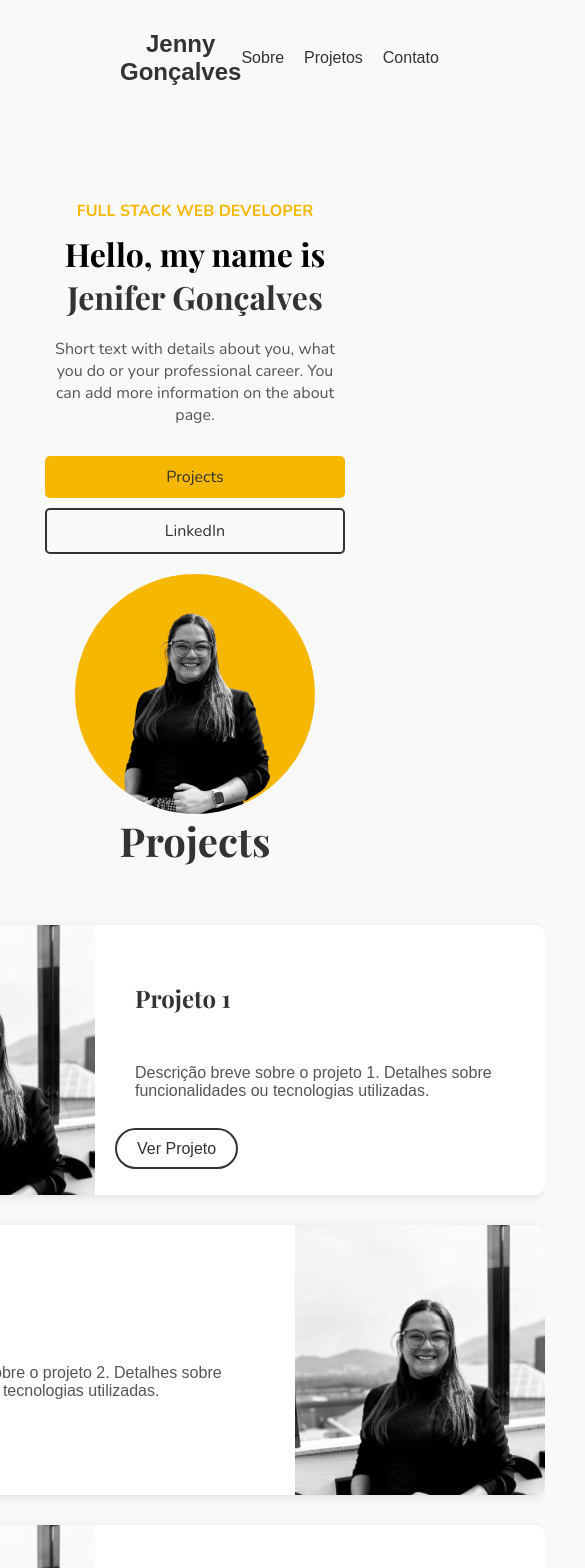
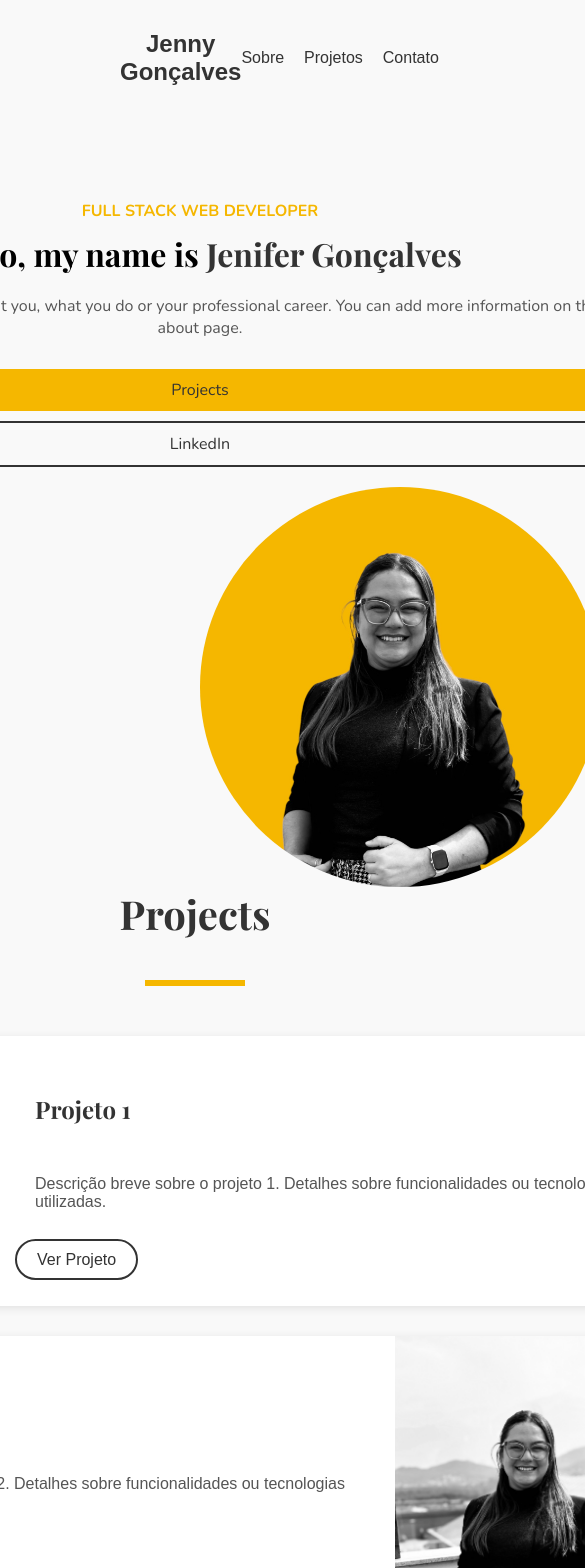
Before and after one commit to jenifergs/portfolio-jeni, a React (Create React App) app: page / in a window 390 px wide. Shown: the top 1568 px of the page, 585 px wide, since content can reach past the window. Built offline with nearby package versions, Linux system fonts and the light colour scheme.

Commit message:
refactor layout styles for improved responsiveness and alignment

```diff
--- a/src/App.scss
+++ b/src/App.scss
@@ -13,9 +13,9 @@
     min-height: 100vh;
     font-family: Arial, sans-serif;
     background-color: #f9f9f9;
-    display: flex;
-    justify-content: center;
-    align-items: center;
+    // display: flex;
+    // justify-content: center;
+    // align-items: center;
   }
 
   .container {
--- a/src/components/Hero.scss
+++ b/src/components/Hero.scss
@@ -7,21 +7,17 @@
     .hero-content {
       display: flex;
       align-items: center;
-      justify-content: space-evenly;
       width: 100%;
       gap: 50px;
       margin-top: 200px;
       padding-inline: 200px;
+      justify-content: space-around;
     }
 
     .hero-image {
-      flex: 1;
-      // position: relative;
 
       img {
-        max-width: 100%;
         width: 400px;
-        height: auto;
         display: block;
         border-radius: 100%;
       }
@@ -29,6 +25,7 @@
 
     .hero-text {
       flex: 1;
+      width: 800px;
 
       .subtitle {
         font-size: 1rem;
--- a/src/components/Projects.scss
+++ b/src/components/Projects.scss
@@ -16,12 +16,12 @@
         color: #f5b700;
         border: 3px solid;
         max-width: 100px;
-        margin-top: -20px;
-        margin-bottom: 2em;
+        margin: 0 auto;
+        margin-bottom: 50px;
     }
 
     .container {
-      max-width: 1200px;
+      max-width: 100%;
       margin: 0 auto;
       text-align: center;
 
@@ -41,7 +41,7 @@
       display: flex;
       flex-direction: column;
       gap: 30px;
-      width: 700px;
+      width: 900px;
     }
 
     .project-card {
```
